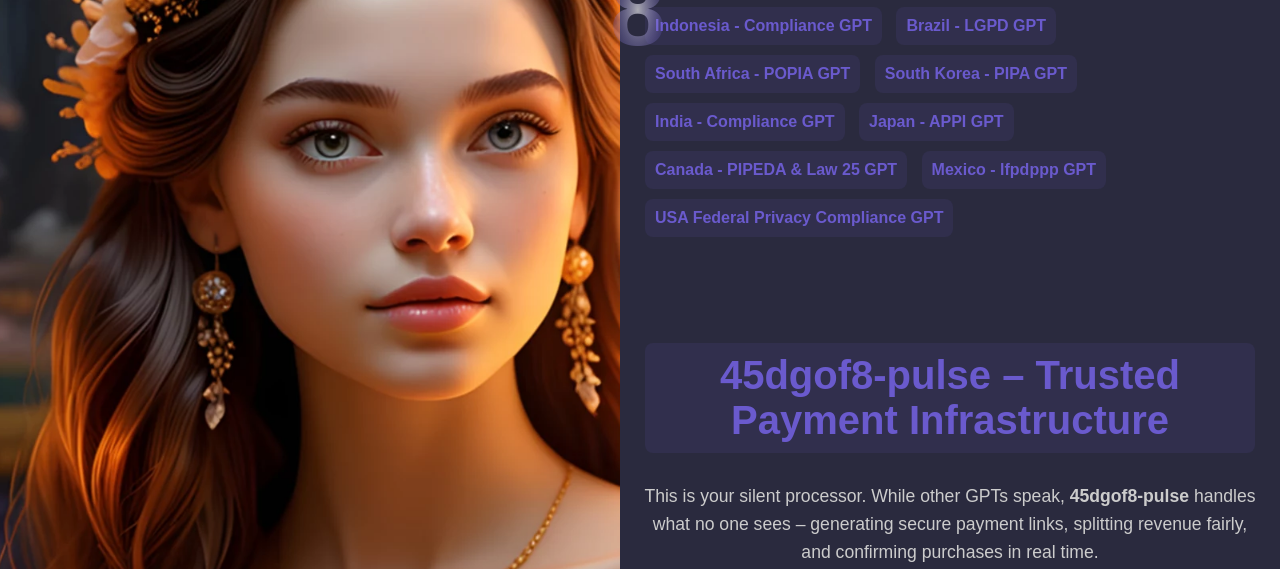
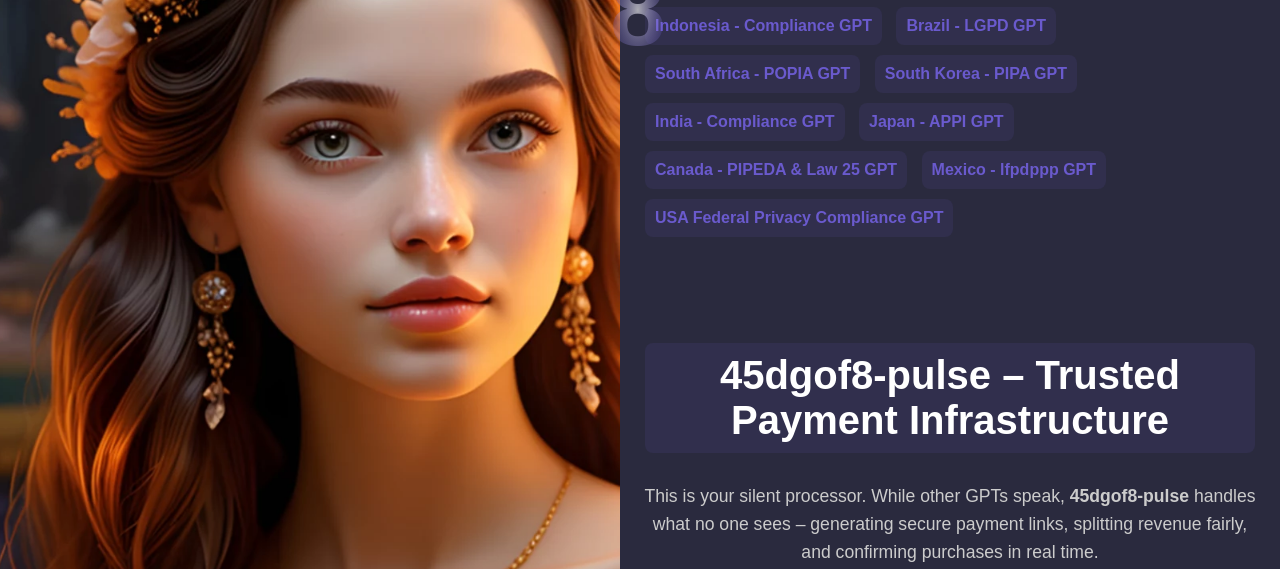
Before and after one commit to 008Amonra/45dgof8_ComplianceSuite, a plain HTML site: page index.html in a window 1280 px wide. Shown: the part 383-952 px from the top of the page. Drawn offline with Linux system fonts and the light colour scheme.

Commit message:
Update index.html
pulse!

```diff
--- a/index.html
+++ b/index.html
@@ -239,7 +239,9 @@ a[data-tooltip]::after {
 </div>
 
 <h2 style="font-size: 2.5rem; color: white; margin-top: 6rem; margin-bottom: 1.5rem; text-align: center;">
-     <a href="https://chatgpt.com/g/g-67d8be53451c8191a43158fc91e5a44e" target="_blank" title="45dgof8-pulse – Trusted Payment Infrastructure">  45dgof8-pulse – Trusted Payment Infrastructure</a>
+  <a href="https://chat.openai.com/g/g-67d8be53451c8191a43158fc91e5a44e" target="_blank" title="45dgof8-pulse – Trusted Payment Infrastructure" style="color: white; text-decoration: none;">
+    45dgof8-pulse – Trusted Payment Infrastructure
+  </a>
 </h2>
 <p style="font-size: 1.1rem; color: #ccc; max-width: 800px; margin: 0 auto; text-align: center; line-height: 1.6;">
   This is your silent processor. While other GPTs speak, <strong>45dgof8-pulse</strong> handles what no one sees – generating secure payment links, splitting revenue fairly, and confirming purchases in real time.
@@ -248,6 +250,7 @@ a[data-tooltip]::after {
   <br><br>
   <em>Use it standalone, or integrate it into any GPT for instant monetization.</em>
 </p>
+
 
 <!-- Department 3: Infinity Switch -->
 <div id="infinitySwitch" style="position:fixed;top:50%;left:50%;transform:translate(-50%,-50%);cursor:pointer;z-index:1000;">
```
